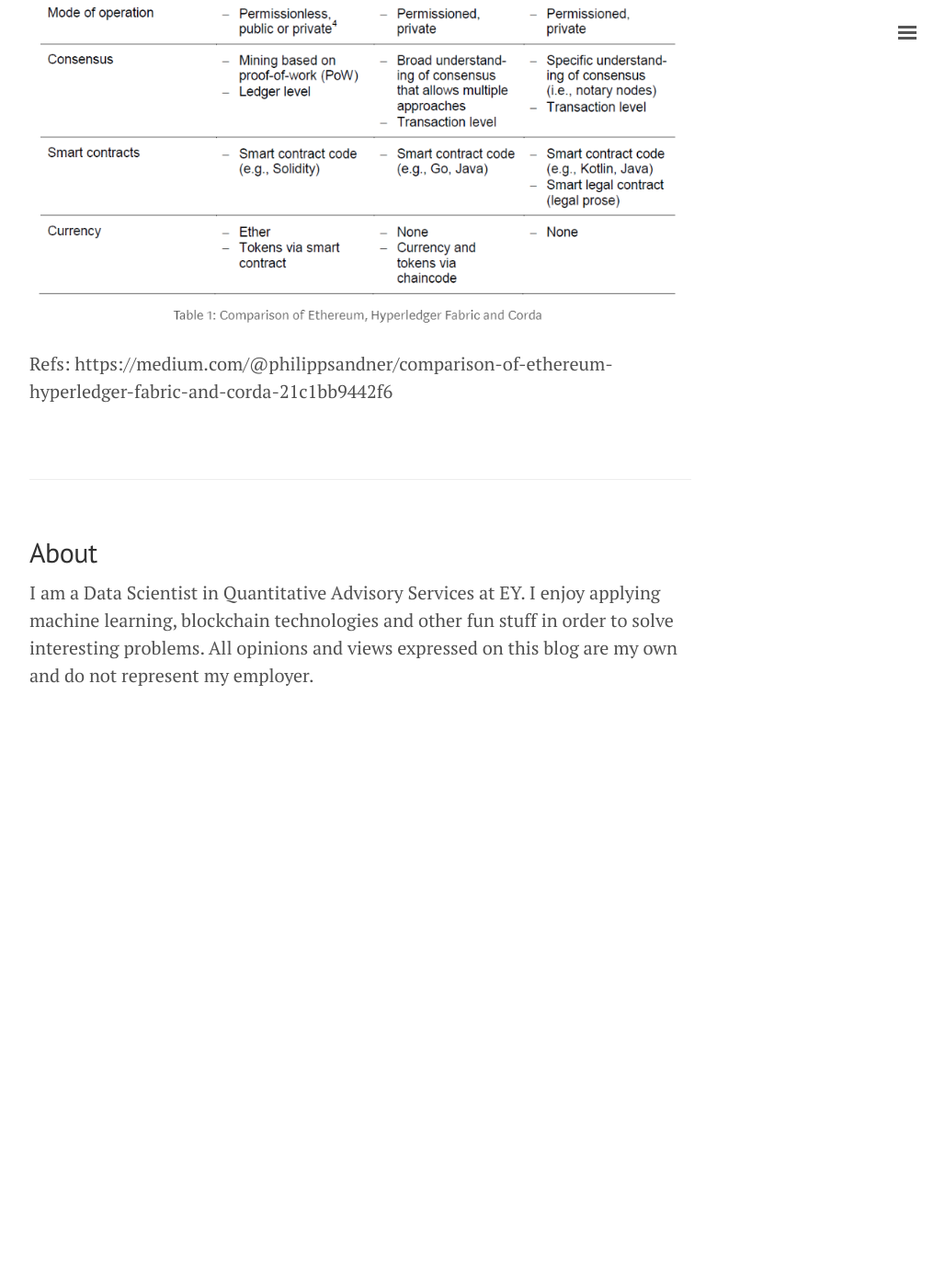
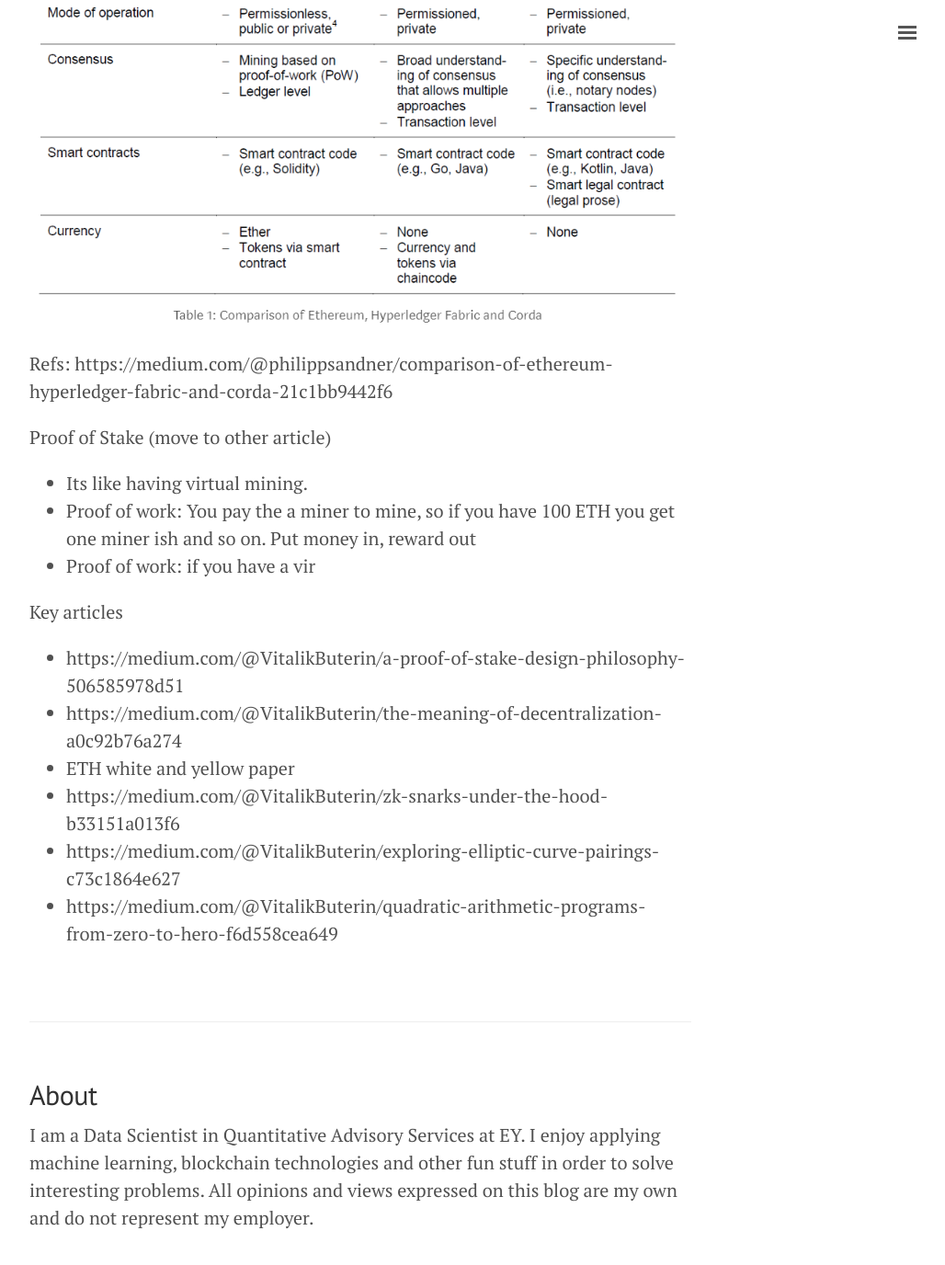
Before and after one commit to herman-hellenes/herman-hellenes.github.io, a Jekyll site: the page built from undone_posts/hyperledger.md, in a window 1280 px wide and 1400 px high, scrolled down 632 px. Shown: the top 1376 px of the window at 92% size, without its empty margins (248-1276 px from the left). Built offline with Jekyll 4.4.1, drawn with Linux system fonts in a browser that asks for light colours; nearby versions of some CDN libraries; comment, search, counter and statistics services are not loaded; before the commit the page ends 1442 px from its top, so only the background shows below that.

Commit message:
Update hyperledger.md

```diff
--- a/undone_posts/hyperledger.md
+++ b/undone_posts/hyperledger.md
@@ -18,7 +18,23 @@
 * Critique - ?
 
 
+
+
 ![center](/figs/blockchain/tech_comparison_ corda_ethereum_hyperledger.png)
 
 
 Refs: https://medium.com/@philippsandner/comparison-of-ethereum-hyperledger-fabric-and-corda-21c1bb9442f6
+
+Proof of Stake (move to other article)
+- Its like having virtual mining.
+- Proof of work: You pay the a miner to mine, so if you have 100 ETH you get one miner ish and so on. Put money in, reward out
+- Proof of work: if you have a vir
+
+
+Key articles
+- https://medium.com/@VitalikButerin/a-proof-of-stake-design-philosophy-506585978d51
+- https://medium.com/@VitalikButerin/the-meaning-of-decentralization-a0c92b76a274
+- ETH white and yellow paper
+- https://medium.com/@VitalikButerin/zk-snarks-under-the-hood-b33151a013f6
+- https://medium.com/@VitalikButerin/exploring-elliptic-curve-pairings-c73c1864e627
+- https://medium.com/@VitalikButerin/quadratic-arithmetic-programs-from-zero-to-hero-f6d558cea649
```
